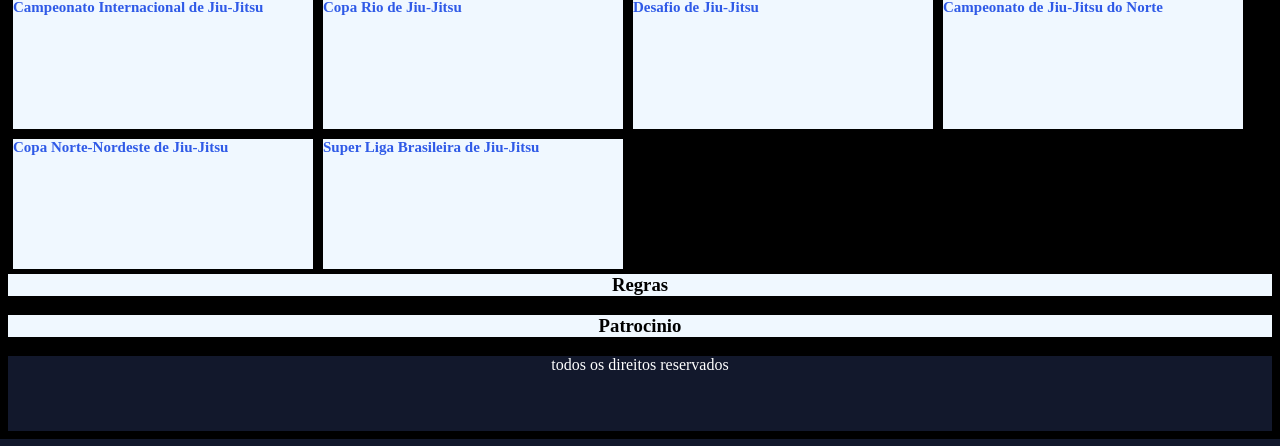
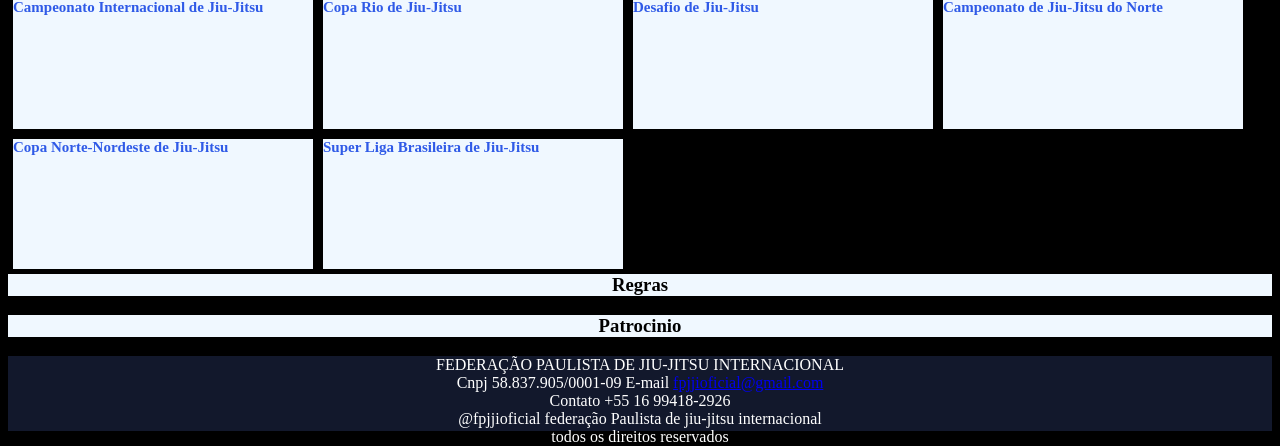
Before and after one commit to derickWilson/compete_ai, a PHP site: page / in a window 1280 px wide; the page is wider, and only the part inside the window is pictured. Shown: the part 569-1015 px from the top of that part. Run offline with PHP 8.4, Linux system fonts and the light colour scheme; data comes from the database, SQL or seed files in the repository.

Commit message:
footer atualizado

```diff
--- a/menu/footer.php
+++ b/menu/footer.php
@@ -1 +1,8 @@
-<footer>todos os direitos reservados</footer>
+<footer>
+    FEDERAÇÃO PAULISTA DE JIU-JITSU INTERNACIONAL<br>
+    Cnpj 58.837.905/0001-09
+    E-mail <a href="mailto:fpjjioficial@gmail.com">fpjjioficial@gmail.com</a><br>
+    Contato  +55 16 99418-2926<br>
+    @fpjjioficial federação Paulista de jiu-jitsu internacional
+    <br>todos os direitos reservados
+</footer>
```
